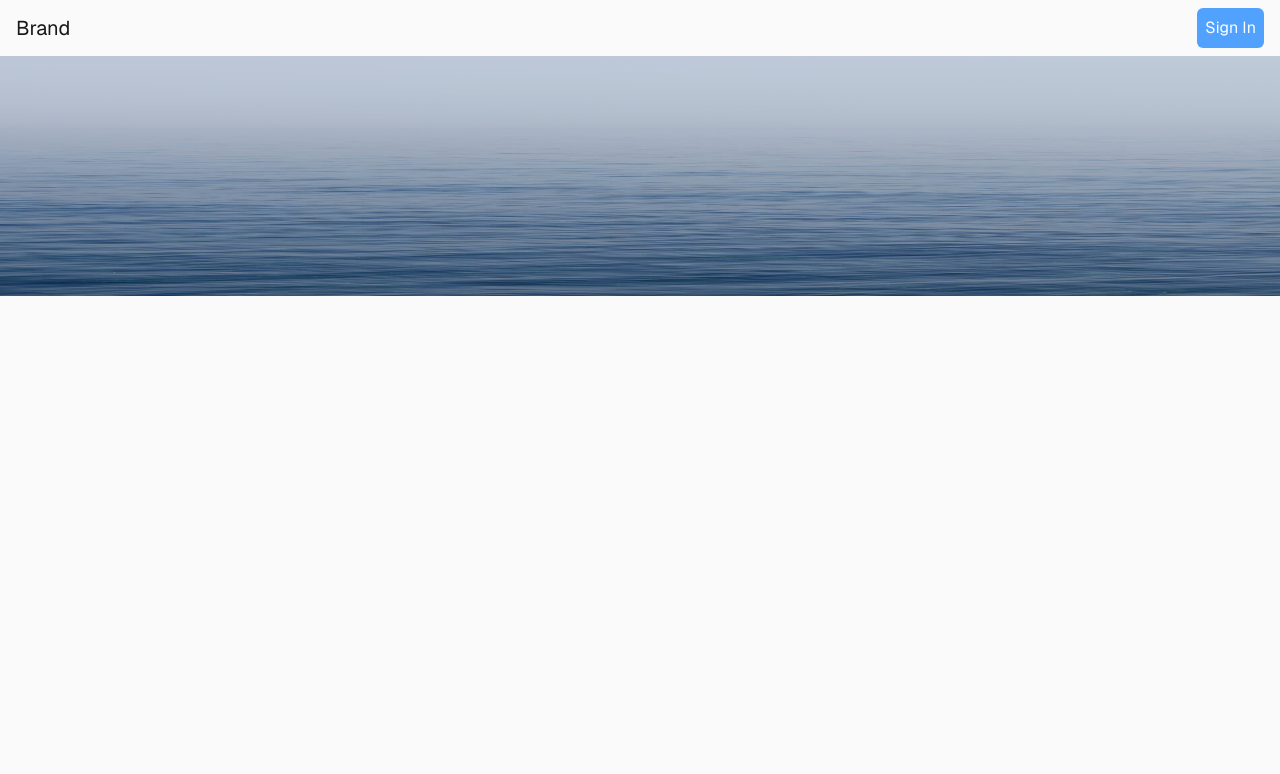
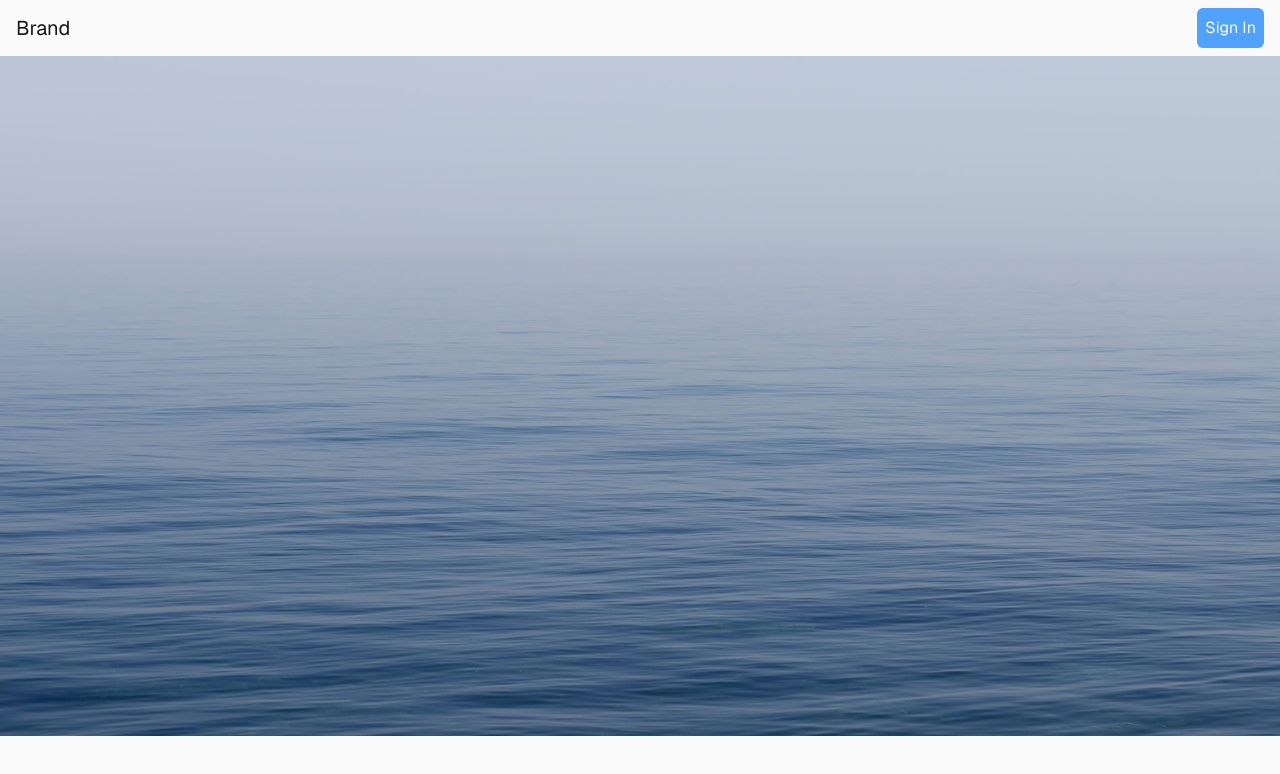
Before and after one commit to Jas-creator-31/bootstrap-studio-landing-page, a Next.js app: page / in a window 1280 px wide. Shown: the top 774 px of the page. Built offline with nearby package versions, Linux system fonts and the light colour scheme.

Commit message:
fix: renamed navbar and setted a max h

```diff
--- a/src/app/page.tsx
+++ b/src/app/page.tsx
@@ -1,5 +1,5 @@
 import Image from "next/image"
-import Navbar from "./components/navbar";
+import Navbar from "./components/Navbar";
 import bgMainImg from "@/assets/bg-masthead.jpg"
 
 export default function Home() {
@@ -7,7 +7,7 @@ export default function Home() {
     <div className="flex flex-col flex-1 bg-zinc-50 font-sans dark:bg-black">
       <Navbar />
       <header>
-        <Image src={bgMainImg} alt="bg image" className="w-screen h-60"/>
+        <Image src={bgMainImg} alt="bg image" className="w-screen max-h-170"/>
       </header>
     </div>
   );
```
Also changed, not shown: src/app/components/Navbar.tsx (renamed from src/app/components/navbar.tsx).
